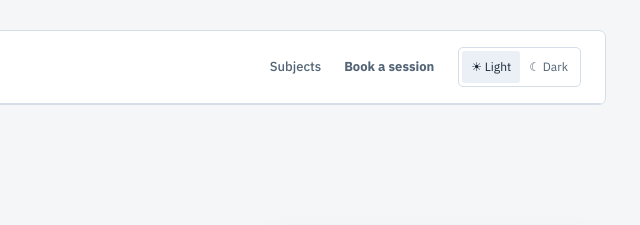
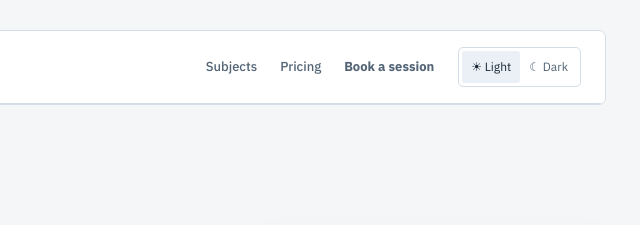
Before and after one commit to pekruse/kruse-tutoring, a plain HTML site: page book.html in a window 1280 px wide. Shown: the top 225 px of the page, 594-1234 px from the left. Drawn offline with Linux system fonts and the light colour scheme; no server answers.

Commit message:
Add pricing navigation

```diff
--- a/book.html
+++ b/book.html
@@ -9,7 +9,7 @@
 .answer h2{font-size:clamp(1.4rem,3vw,2rem)}.answer p{line-height:1.65}
 @media(max-width:700px){.answer{grid-template-columns:1fr}}
 </style><style>.name-block.ask-heading{display:flex;align-items:center;justify-content:space-between;gap:24px}.ask-heading>div{min-width:0}.ask-portrait{width:160px;height:160px;flex-shrink:0;object-fit:cover;border-radius:50%;border:1px solid var(--line)}@media(max-width:650px){.name-block.ask-heading{gap:16px}.ask-heading h1{font-size:clamp(32px,8vw,48px)}.ask-portrait{width:clamp(72px,22vw,110px);height:auto;aspect-ratio:1}.ask-heading .eyebrow{font-size:9px}}</style><link rel="stylesheet" href="booking-assistant.css?v=guided-2"><script src="zoom-auth.js?v=account-dialog-3" defer></script><script src="booking-assistant.js?v=combined-oauth-1" defer></script></head>
-<body><header><div class="nav-row"><a class="brand" href="./" aria-label="Tutoring home">PK</a><strong>Kruse Tutoring</strong><nav><a href="./#subjects">Subjects</a><a href="book.html#schedule"><b>Book a session</b></a></nav><fieldset class="theme"><legend class="sr-only">Color theme</legend><button data-theme-choice="light" aria-pressed="false">☀ Light</button><button data-theme-choice="dark" aria-pressed="false">☾ Dark</button></fieldset></div></header><main><section class="sheet" id="schedule" aria-labelledby="schedule-title">
+<body><header><div class="nav-row"><a class="brand" href="./" aria-label="Tutoring home">PK</a><strong>Kruse Tutoring</strong><nav><a href="./#subjects">Subjects</a><a href="pricing.html">Pricing</a><a href="book.html#schedule"><b>Book a session</b></a></nav><fieldset class="theme"><legend class="sr-only">Color theme</legend><button data-theme-choice="light" aria-pressed="false">☀ Light</button><button data-theme-choice="dark" aria-pressed="false">☾ Dark</button></fieldset></div></header><main><section class="sheet" id="schedule" aria-labelledby="schedule-title">
 <h2 id="schedule-title">Book a tutoring session</h2>
 <div class="booking-layout"><div class="booking-main"><div id="availability"><h3>Availability calendar</h3><div class="week-tools" style="margin-block-start:0;padding-block-start:16px"><button id="prev-week" type="button">← Previous week</button><div class="month-picker"><button id="month-toggle" type="button" aria-expanded="false" aria-controls="month-panel">Jump to date</button><input type="hidden" id="jump-date"><div id="month-panel" hidden><div class="month-nav"><button id="month-prev" aria-label="Previous month">‹</button><strong id="month-name"></strong><button id="month-next" aria-label="Next month">›</button></div><div id="month-grid"></div><small id="month-key" role="status"></small></div></div><button type="button" id="next-opening">Jump to next opening</button><small id="opening-status" role="status"></small><button id="next-week" type="button">Next week →</button></div><p id="week-status" role="status"></p><div id="week-days"></div></div>
 <form id="interview-form" method="post" action="https://script.google.com/macros/s/AKfycbwL6Ai7tqXTs6gc_29alKRTHFxbMTsb1Meg4zW9dizNchMgDtlQ-IYRosy-UNsMWBvoHw/exec">
```
